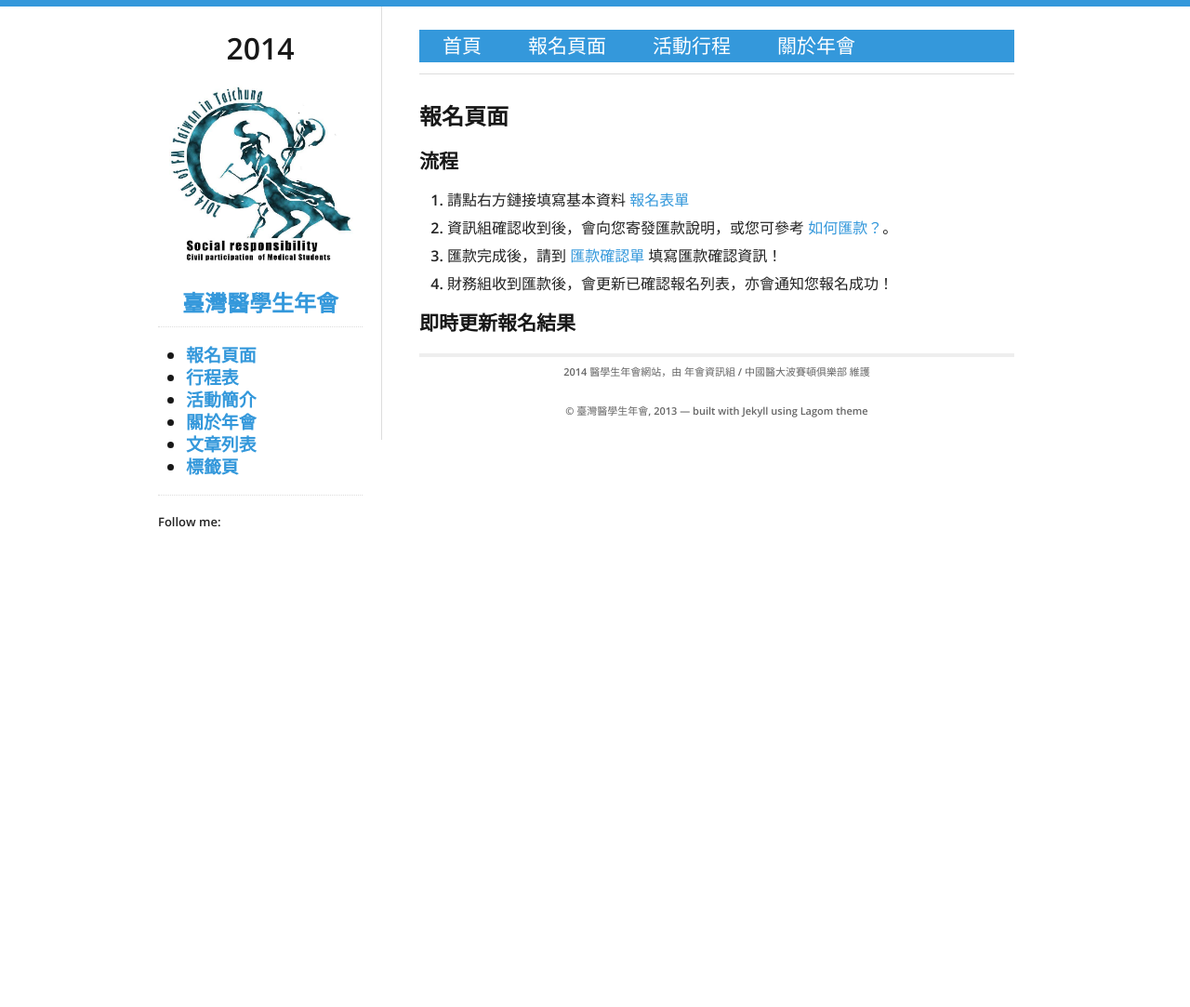
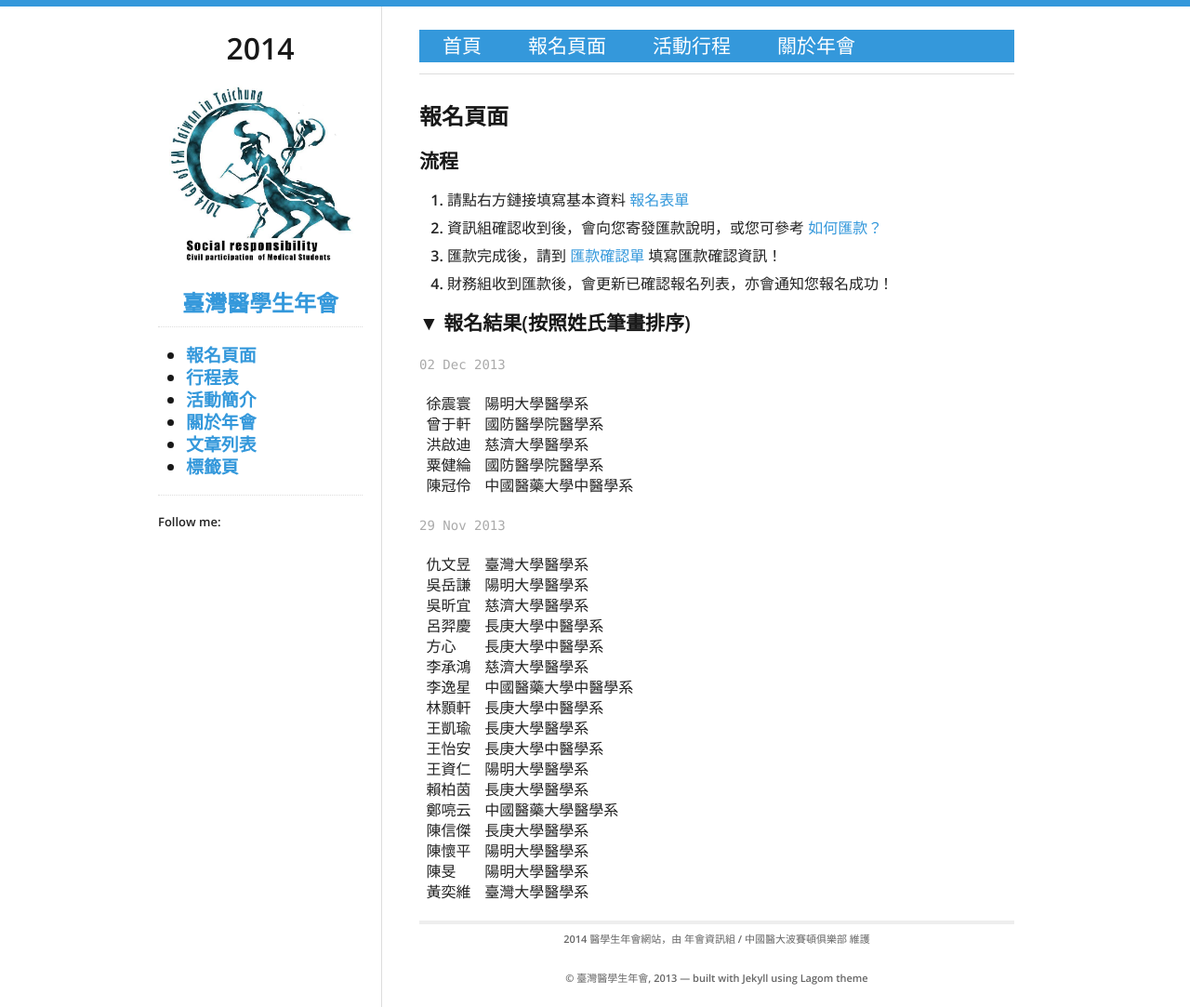
Before and after one commit to fmstw/fmstw.github.io, a Jekyll site: the page built from register.html, in a window 1280 px wide. Shown: the whole page at 93% size. Built offline with Jekyll 4.4.1, drawn with Linux system fonts in a browser that asks for light colours; nearby versions of some CDN libraries; before the commit the page ends 907 px from its top, so only the background shows below that.

Commit message:
處理報名確認

```diff
--- /dev/null
+++ b/_posts/2013-11-29-register-result.html
@@ -0,0 +1,25 @@
+---
+title: 報名結果更新
+category: 報名結果
+tag: register
+layout: post
+---
+<table>
+<tr><td STYLE="padding-left: 0.2cm; padding-right: 0.19cm">仇文昱</td><td STYLE="padding-left: 0.2cm; padding-right: 0.19cm">臺灣大學醫學系</td></tr>
+<tr><td STYLE="padding-left: 0.2cm; padding-right: 0.19cm">吳岳謙</td><td STYLE="padding-left: 0.2cm; padding-right: 0.19cm">陽明大學醫學系</td></tr>
+<tr><td STYLE="padding-left: 0.2cm; padding-right: 0.19cm">吳昕宜</td><td STYLE="padding-left: 0.2cm; padding-right: 0.19cm">慈濟大學醫學系</td></tr>
+<tr><td STYLE="padding-left: 0.2cm; padding-right: 0.19cm">呂羿慶</td><td STYLE="padding-left: 0.2cm; padding-right: 0.19cm">長庚大學中醫學系</td></tr>
+<tr><td STYLE="padding-left: 0.2cm; padding-right: 0.19cm">方心</td><td STYLE="padding-left: 0.2cm; padding-right: 0.19cm">長庚大學中醫學系</td></tr>
+<tr><td STYLE="padding-left: 0.2cm; padding-right: 0.19cm">李承鴻</td><td STYLE="padding-left: 0.2cm; padding-right: 0.19cm">慈濟大學醫學系</td></tr>
+<tr><td STYLE="padding-left: 0.2cm; padding-right: 0.19cm">李逸星</td><td STYLE="padding-left: 0.2cm; padding-right: 0.19cm">中國醫藥大學中醫學系</td></tr>
+<tr><td STYLE="padding-left: 0.2cm; padding-right: 0.19cm">林顥軒</td><td STYLE="padding-left: 0.2cm; padding-right: 0.19cm">長庚大學中醫學系</td></tr>
+<tr><td STYLE="padding-left: 0.2cm; padding-right: 0.19cm">王凱瑜</td><td STYLE="padding-left: 0.2cm; padding-right: 0.19cm">長庚大學醫學系</td></tr>
+<tr><td STYLE="padding-left: 0.2cm; padding-right: 0.19cm">王怡安</td><td STYLE="padding-left: 0.2cm; padding-right: 0.19cm">長庚大學中醫學系</td></tr>
+<tr><td STYLE="padding-left: 0.2cm; padding-right: 0.19cm">王資仁</td><td STYLE="padding-left: 0.2cm; padding-right: 0.19cm">陽明大學醫學系</td></tr>
+<tr><td STYLE="padding-left: 0.2cm; padding-right: 0.19cm">賴柏茵</td><td STYLE="padding-left: 0.2cm; padding-right: 0.19cm">長庚大學醫學系</td></tr>
+<tr><td STYLE="padding-left: 0.2cm; padding-right: 0.19cm">鄭喨云</td><td STYLE="padding-left: 0.2cm; padding-right: 0.19cm">中國醫藥大學醫學系</td></tr>
+<tr><td STYLE="padding-left: 0.2cm; padding-right: 0.19cm">陳信傑</td><td STYLE="padding-left: 0.2cm; padding-right: 0.19cm">長庚大學醫學系</td></tr>
+<tr><td STYLE="padding-left: 0.2cm; padding-right: 0.19cm">陳懷平</td><td STYLE="padding-left: 0.2cm; padding-right: 0.19cm">陽明大學醫學系</td></tr>
+<tr><td STYLE="padding-left: 0.2cm; padding-right: 0.19cm">陳旻</td><td STYLE="padding-left: 0.2cm; padding-right: 0.19cm">陽明大學醫學系</td></tr>
+<tr><td STYLE="padding-left: 0.2cm; padding-right: 0.19cm">黃奕維</td><td STYLE="padding-left: 0.2cm; padding-right: 0.19cm">臺灣大學醫學系</td></tr>
+</table>
--- /dev/null
+++ b/_posts/2013-12-02-register-result.html
@@ -0,0 +1,13 @@
+---
+title: 報名結果更新
+category: 報名結果
+tag: register
+layout: post
+---
+<table>
+<tr><td STYLE="padding-left: 0.2cm; padding-right: 0.19cm">徐震寰</td><td STYLE="padding-left: 0.2cm; padding-right: 0.19cm">陽明大學醫學系</td></tr>
+<tr><td STYLE="padding-left: 0.2cm; padding-right: 0.19cm">曾于軒</td><td STYLE="padding-left: 0.2cm; padding-right: 0.19cm">國防醫學院醫學系</td></tr>
+<tr><td STYLE="padding-left: 0.2cm; padding-right: 0.19cm">洪啟迪</td><td STYLE="padding-left: 0.2cm; padding-right: 0.19cm">慈濟大學醫學系</td></tr>
+<tr><td STYLE="padding-left: 0.2cm; padding-right: 0.19cm">粟健綸</td><td STYLE="padding-left: 0.2cm; padding-right: 0.19cm">國防醫學院醫學系</td></tr>
+<tr><td STYLE="padding-left: 0.2cm; padding-right: 0.19cm">陳冠伶</td><td STYLE="padding-left: 0.2cm; padding-right: 0.19cm">中國醫藥大學中醫學系</td></tr>
+</table>
--- a/register.html
+++ b/register.html
@@ -10,12 +10,26 @@ title: "報名頁面"
   <li>將填寫完的報名表寄至&nbsp;fmstw2014@gmail.com
   <li>資訊組將會回信確認收到報名表，同時回覆&nbsp;<a href="http://fmstw.github.io/2013/11/19/remit/">匯款資訊</a>-->
   <li>請點右方鏈接填寫基本資料&nbsp;<a href="https://docs.google.com/forms/d/1GH_AAoyHK8LI474wtBaz8NfJFyiUh7RX2HrnuF299G0/viewform">報名表單</a></li>
-  <li>資訊組確認收到後，會向您寄發匯款說明，或您可參考&nbsp;<a href="http://fmstw.github.io/2013/11/19/remit/">如何匯款？</a>。
+  <li>資訊組確認收到後，會向您寄發匯款說明，或您可參考&nbsp;<a href="http://fmstw.github.io/2013/11/19/remit/">如何匯款？</a>
   <li>匯款完成後，請到&nbsp;<a href=https://docs.google.com/forms/d/1hYlvB7MuSk7PBMHP21zIhhh9NXeRPR_6QPgY0-bZNY0/viewform>匯款確認單</a>&nbsp;填寫匯款確認資訊！</li>
   <li>財務組收到匯款後，會更新已確認報名列表，亦會通知您報名成功！</li>
 </ol>
 </p>
-<h3>即時更新報名結果</h3>
+<h3></h3>
+
+<h3>▼&nbsp;報名結果(按照姓氏筆畫排序)</h3>
+<ul class="posts">
+  {% for post in site.posts %}
+    {% if post.category == "報名結果" %}
+    <p>
+    <!--<h2><a href="{{ BASE_PATH }}{{ post.url }}">{{ post.title }}</a></h2>-->
+    <span>{{ post.date | date_to_string }}</span><br>
+    {{ post.content }}
+    </p>
+    {% endif %}
+  {% endfor %}
+</ul>
+
 <!--<ul class="posts">
   {% for post in site.posts %}
     {% if post.tags == "register" %}
```
